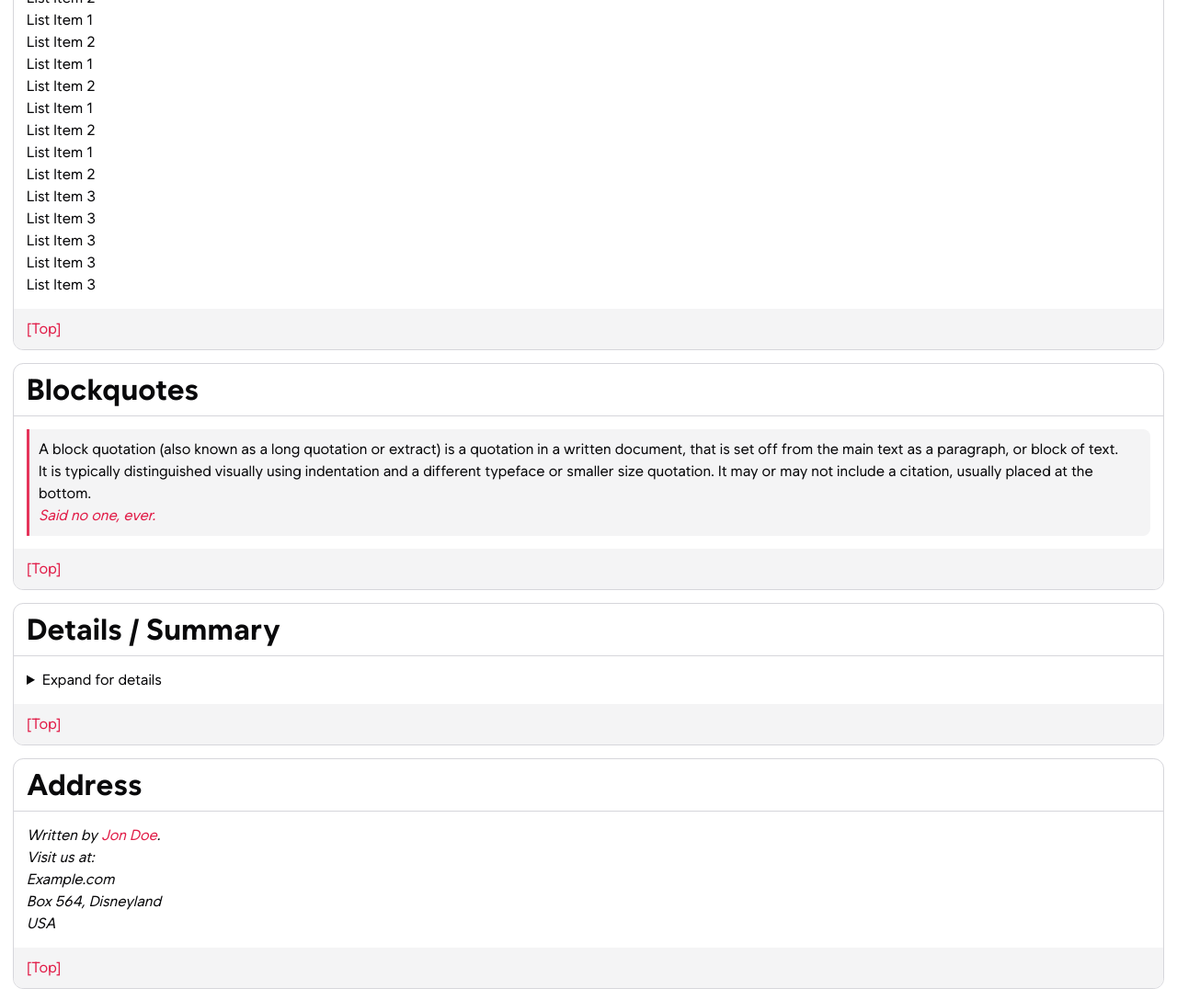
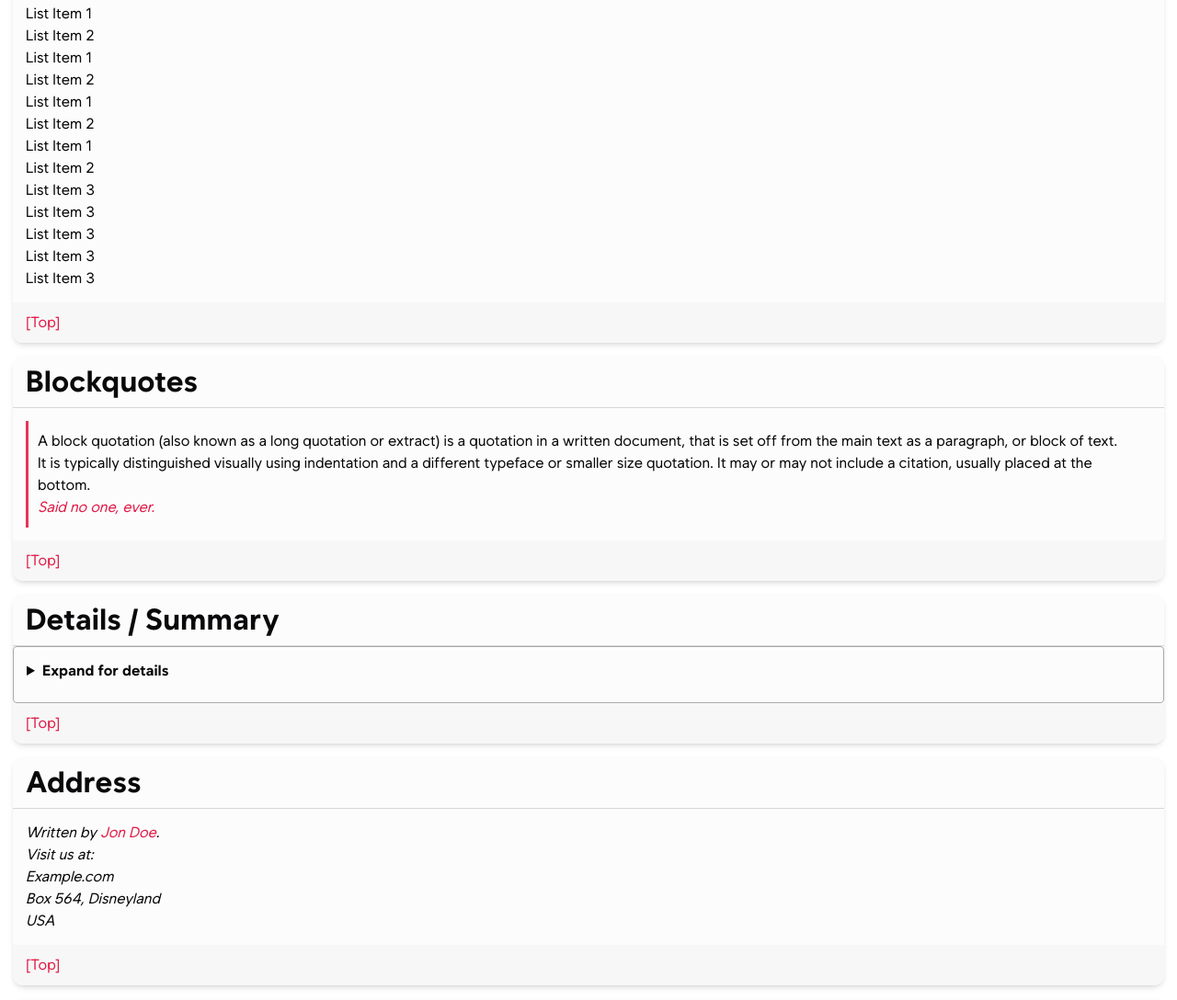
Before and after one commit to ItsKruistz/Ferid, a plain HTML site: page test.html in a window 1280 px wide. Shown: the part 2346-3434 px from the top of the page at 92% size. Drawn offline with Linux system fonts and the light colour scheme.

Commit message:
Card background tests

```diff
--- a/src/_card.css
+++ b/src/_card.css
@@ -1,10 +1,22 @@
 article {
-  border: 1px solid var(--border);
   border-radius: var(--radius-medium);
   overflow: hidden;
   margin: 14px 0px;
+  background: var(--secondary);
+  box-shadow: 0 4px 6px -1px rgb(0 0 0 / 0.1), 0 2px 4px -2px rgb(0 0 0 / 0.1);
+}
+
+article footer {
+  background: var(--secondary-alt);
 }
 
 article > *:not(header):not(footer) {
   padding: 14px;
 }
+
+.outlined article {
+  background: none;
+  border: 1px solid var(--border);
+  border-radius: var(--radius-medium);
+  margin: 14px 0px;
+}
--- /dev/null
+++ b/src/_details.css
@@ -0,0 +1,20 @@
+details {
+  border: 1px solid #aaa;
+  border-radius: 4px;
+  padding: 0.5em 0.5em 0;
+}
+
+summary {
+  font-weight: bold;
+  margin: -0.5em -0.5em 0;
+  padding: 0.5em;
+}
+
+details[open] {
+  padding: 0.5em;
+}
+
+details[open] summary {
+  border-bottom: 1px solid #aaa;
+  margin-bottom: 0.5em;
+}
--- a/src/_globals.css
+++ b/src/_globals.css
@@ -18,7 +18,8 @@
     --primary-900: hsl(var(--primary-base), 30%);
     --primary-alt: var(--primary-200);
     --primary-foreground: hsl(355.7, 100%, 97.3%);
-    --secondary: hsl(240, 4.8%, 95.9%);
+    --secondary: hsl(242, 0%, 98.9%);
+    --secondary-alt: hsl(242, 0%, 96.9%);
     --secondary-foreground: hsl(240, 5.9%, 10%);
     --muted: hsl(240, 4.8%, 95.9%);
     --muted-foreground: hsl(240, 3.8%, 46.1%);
@@ -43,13 +44,14 @@
     --selected: hsl(12, 6.5%, 15.1%, 60%);
     --primary-alt: var(--primary-800);
     --primary-foreground: hsl(355.7, 100%, 97.3%);
-    --secondary: hsl(240, 3.7%, 15.9%);
+    --secondary: hsl(12, 0%, 10%);
+    --secondary-alt: hsl(12, 0%, 12%);
     --secondary-foreground: hsl(0, 0%, 98%);
     --muted: hsl(0, 0%, 15%);
-    --muted-foreground: hsl(240, 5%, 64.9%);
-    --accent: hsl(12, 6.5%, 15.1%);
+    --muted-foreground: hsl(240, 1%, 60.9%);
+    --accent: hsl(12, 6.5%, 14.1%);
     --accent-foreground: hsl(0, 0%, 98%);
-    --accent-high: hsl(12, 6.5%, 20%);
+    --accent-high: hsl(12, 6.5%, 18%);
     --destructive: hsl(0, 62.8%, 30.6%);
     --destructive-foreground: hsl(0, 85.7%, 97.3%);
     --border: hsl(240, 3.7%, 20.9%);
--- a/src/_misc.css
+++ b/src/_misc.css
@@ -6,6 +6,10 @@
 ::selection {
   background: hsl(var(--primary-base), 49.8%, 30%);
   color: var(--foreground);
+}
+
+iframe, object, embed {
+  border-radius: var(--radius-medium);
 }
 
 a {
--- a/src/ferid.css
+++ b/src/ferid.css
@@ -9,4 +9,5 @@
 @import '_forms.css';
 @import '_card.css';
 @import '_fieldset.css';
-@import '_table.css'
+@import '_table.css';
+@import '_details.css';
```
